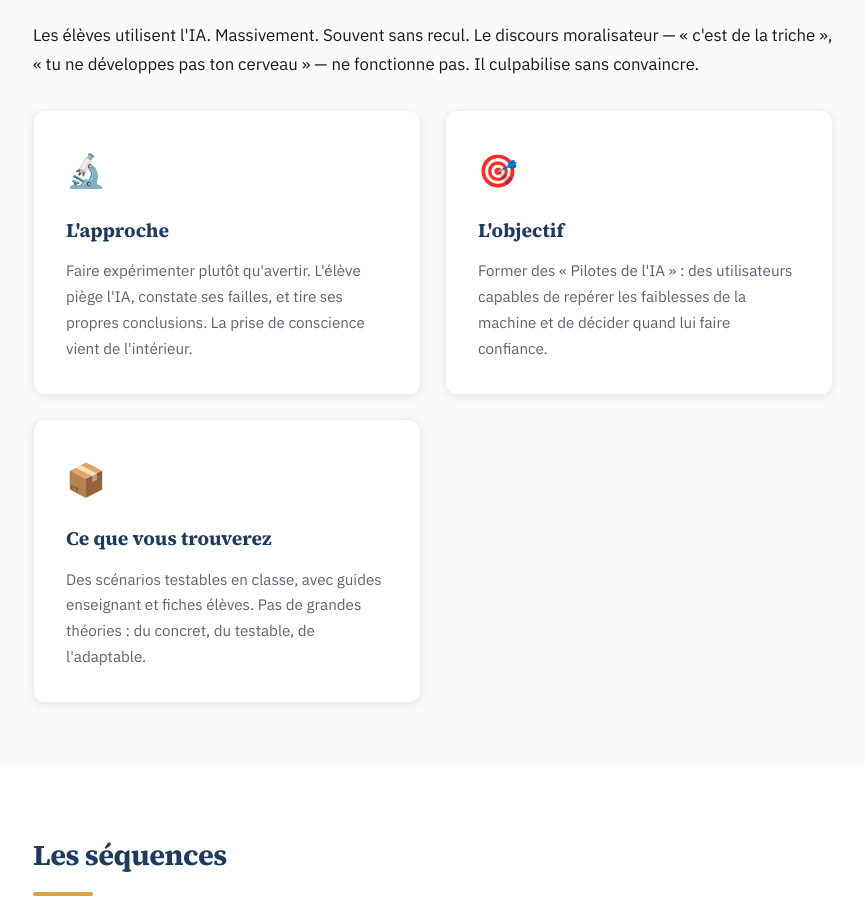
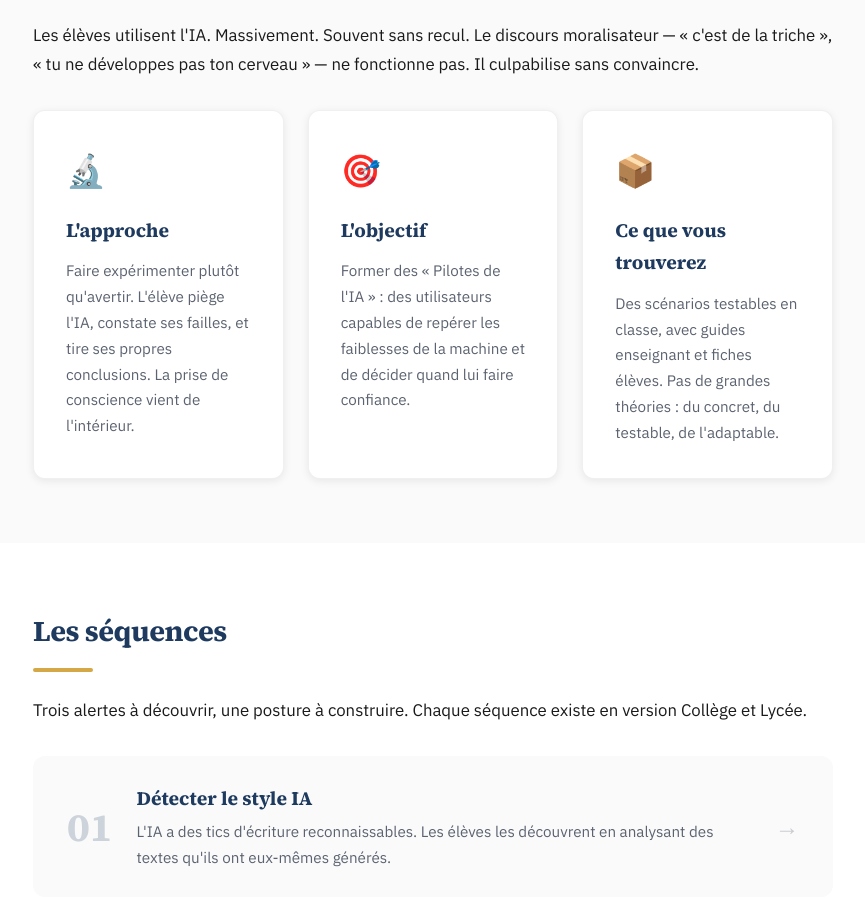
Before and after one commit to PhilippeD79/audit-ia, a plain HTML site: page index.html in a window 1280 px wide. Shown: the part 564-1464 px from the top of the page, without its empty margins (207-1072 px from the left). Drawn offline with Linux system fonts and the light colour scheme.

Commit message:
Fix layout 3 cartes intro sur même ligne (desktop)

```diff
--- a/index.html
+++ b/index.html
@@ -172,7 +172,7 @@
         /* Cartes d'introduction */
         .intro-cartes {
             display: grid;
-            grid-template-columns: repeat(auto-fit, minmax(280px, 1fr));
+            grid-template-columns: repeat(3, 1fr);
             gap: 1.5rem;
             margin-top: 2rem;
         }
@@ -515,6 +515,7 @@
         @media (max-width: 700px) {
             nav ul { gap: 1.5rem; }
             .hero { padding: 7rem var(--espacement) 3rem; }
+            .intro-cartes { grid-template-columns: 1fr; }
             .sequence-carte {
                 grid-template-columns: 1fr;
                 text-align: center;
```
